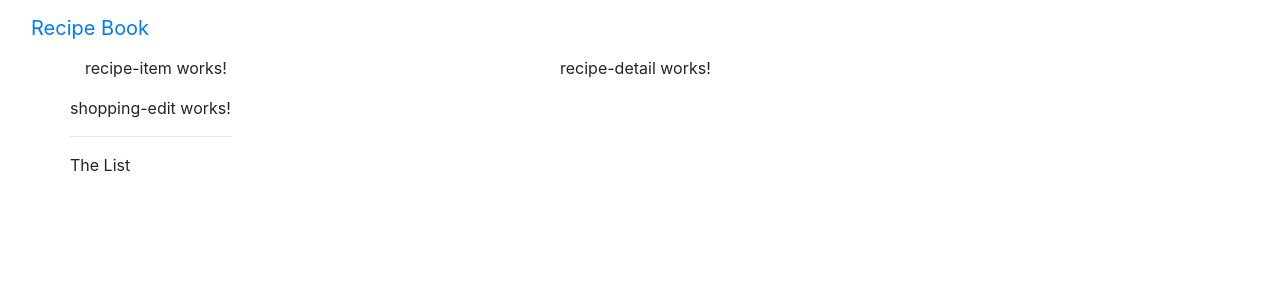
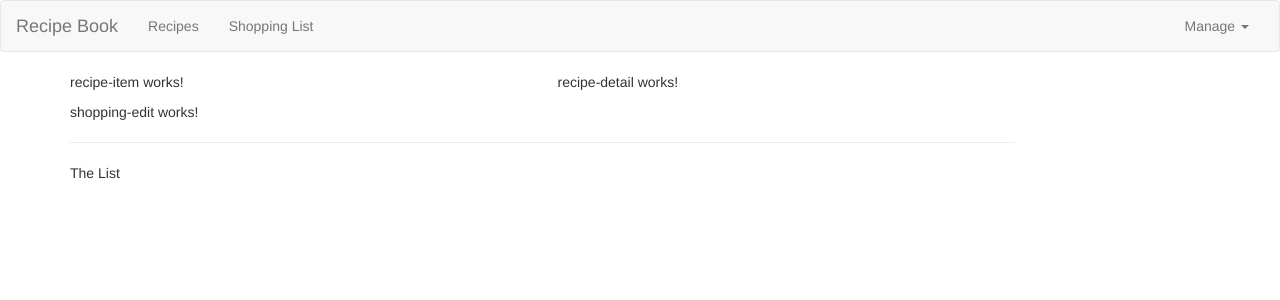
Before and after one commit to JBHerndon/receipe, an Angular app in the folder receipe-book/: page / in a window 1280 px wide. Shown: the top 300 px of the page. Built offline with nearby package versions, Linux system fonts and the light colour scheme.

Commit message:
update 10/11

```diff
--- a/receipe-book/package.json
+++ b/receipe-book/package.json
@@ -18,7 +18,7 @@
     "@angular/platform-browser": "^14.1.0",
     "@angular/platform-browser-dynamic": "^14.1.0",
     "@angular/router": "^14.1.0",
-    "bootstrap": "^4.6.2",
+    "bootstrap": "^3.4.1",
     "rxjs": "~7.5.0",
     "tslib": "^2.3.0",
     "zone.js": "~0.11.4"
--- a/receipe-book/src/app/header/header.component.html
+++ b/receipe-book/src/app/header/header.component.html
@@ -1,16 +1,18 @@
 <nav class="navbar navbar-default">
+  <button type="button" class="navbar-toggle" (click)="collapsed = !collapsed">
+    <span class="icon-bar" *ngFor="let iconBar of [1, 2, 3]"></span></button>
+    <a routerLink="/" class="navbar-brand">Recipe Book</a>
  <div class="container-fluid">
-  <div class="navbar-header">
-    <a href="#" class="navbar-brand"> Recipe Book</a>
-  </div>
 
-  <div class="collapse navbar-collapse">
+
+  <div class="navbar-collapse"[class.collapse]="collapsed"(window:resize)= "collapsed = true">
     <ul class="nav navbar-nav">
       <li><a href="#">Recipes</a></li>
       <li><a href="#">Shopping List</a></li>
     </ul>
     <ul class="nav navbar-nav navbar-right">
       <li class="dropdown">
+        <a href="#" class="dropdown-toggle" role="button">Manage <span class="caret"></span></a>
         <ul class="dropdown-menu">
           <li><a href="#">Saving Data</a></li>
           <li><a href="#">Fetch Data</a></li>
--- a/receipe-book/src/app/header/header.component.ts
+++ b/receipe-book/src/app/header/header.component.ts
@@ -5,5 +5,5 @@
   templateUrl: './header.component.html'
 })
 export class HeaderComponent {
-
+collapsed = true
 }
```
Also changed, not shown: 1 other file (tests, documents, lock files or other folders).
